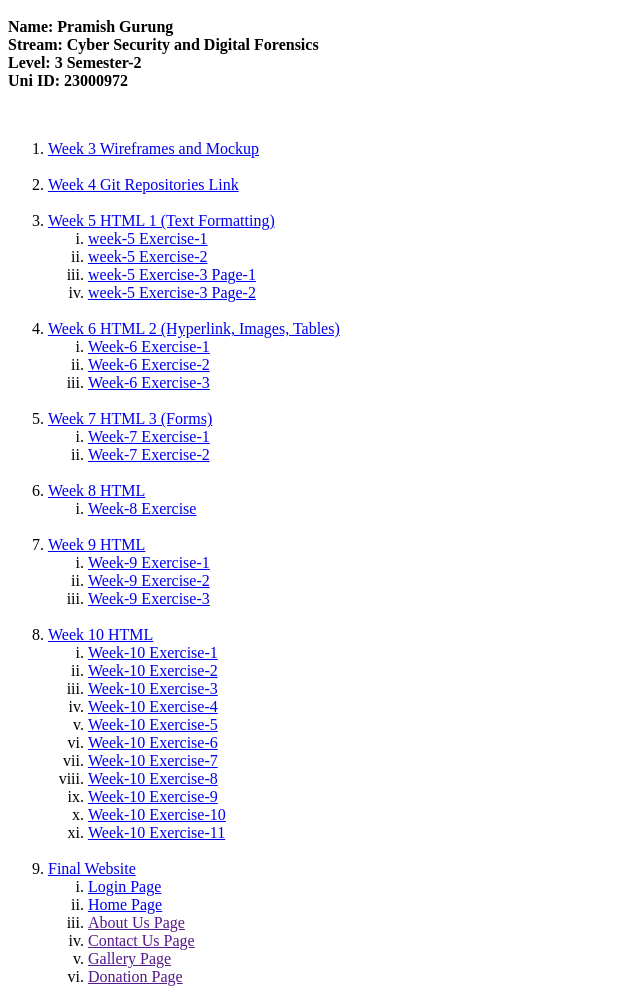
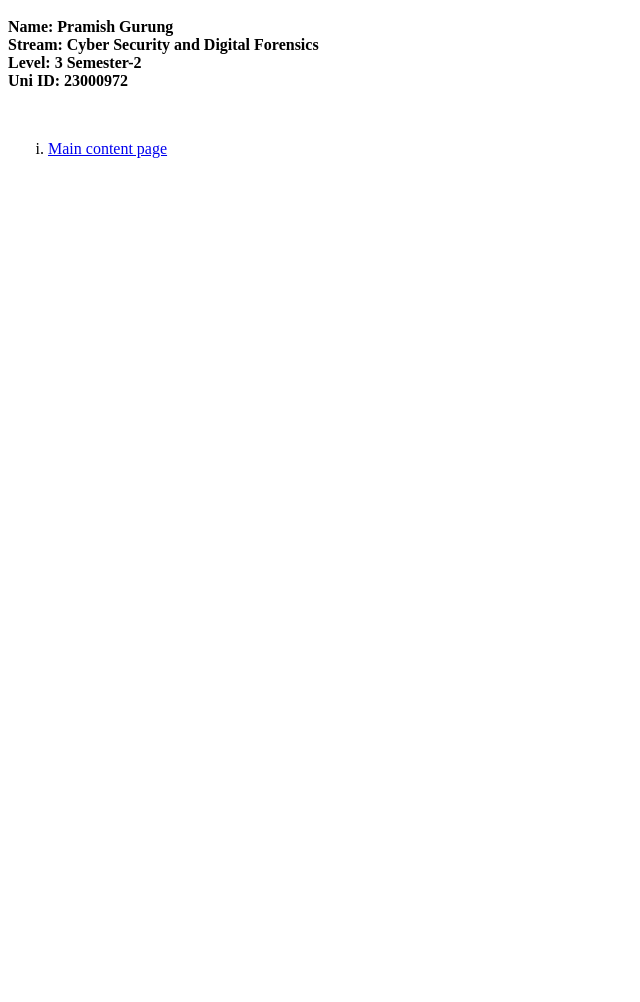
Before and after one commit to Pramish-Gurung9/Assignment, a plain HTML site: page content.html in a window 1280 px wide. Shown: the part 48-1050 px from the top of the page, without its empty margins (0-640 px from the left). After the commit the page ends 800 px from the top, so only its background shows below. Drawn offline with Linux system fonts and the light colour scheme.

Commit message:
Update content.html

```diff
--- a/content.html
+++ b/content.html
@@ -6,68 +6,8 @@
 <h1>All assignments from week 3 to week 7</h1>
 <p> <b>Name: Pramish Gurung <br> Stream: Cyber Security and Digital Forensics <br> Level: 3 Semester-2 <br> Uni ID:
 23000972</b></p><br>
-<ol type="1" start=1>
-   <li><a href="https://app.moqups.com/S211B2rrVg2wg6BUKsToPzrLdYMsCB5t/view/page/ad64222d5">Week 3 Wireframes and Mockup</a></li><br>
-   <li><a href="https://github.com/Pramish-Gurung9/IT.git">Week 4 Git Repositories Link</a></li>
-    <br>
-   <li><a href="w5">Week 5 HTML 1 (Text Formatting)</a></li>
-       <ol type="i" start=1>
-		<li><a href="w5\ex1.html">week-5 Exercise-1 </a></li>
-		<li><a href="w5\ex2.html">week-5 Exercise-2 </a></li>
-            <li><a href="w5\ex3.html">week-5 Exercise-3 Page-1 </a></li>
-            <li><a href="w5\ex3-II.html">week-5 Exercise-3 Page-2 </a></li>
-      </ol>
-    <br>
-   <li><a href="w6">Week 6 HTML 2 (Hyperlink, Images, Tables)</a></li>
-       <ol type="i" start=1>
-		<li><a href="w6\ex1.html">Week-6 Exercise-1 </a></li>
-		<li><a href="w6\home.html">Week-6 Exercise-2 </a></li>
-            <li><a href="w6\ex3.html">Week-6 Exercise-3 </a></li>
-        </ol>
-    <br>
-    <li><a href="w7">Week 7 HTML 3 (Forms)</a></li>
-        <ol type="i" start=1>
-		<li><a href="w7\ex1.html">Week-7 Exercise-1 </a></li>
-		<li><a href="w7\ex2.html">Week-7 Exercise-2 </a></li>
-        </ol>
-    <br>
-   <li><a href="w8">Week 8 HTML</a></li>
-        <ol type="i" start=1>
-		<li><a href="w8\index.html">Week-8 Exercise </a></li>
-        </ol>
-    <br>
-     <li><a href="w9">Week 9 HTML</a></li>
-        <ol type="i" start=1>
-		<li><a href="w9\task1.html">Week-9 Exercise-1 </a></li>
-		<li><a href="w9\pirate.html">Week-9 Exercise-2 </a></li>
-		<li><a href="w9\task3.html">Week-9 Exercise-3 </a></li>
-        </ol>
-    <br>
-     <li><a href="w10">Week 10 HTML</a></li>
-        <ol type="i" start=1>
-		<li><a href="w10\task1.html">Week-10 Exercise-1 </a></li>
-		<li><a href="w10\task2.html">Week-10 Exercise-2 </a></li>
-		<li><a href="w10\task3.html">Week-10 Exercise-3 </a></li>
-		<li><a href="w10\task4.html">Week-10 Exercise-4 </a></li>
-		<li><a href="w10\task5\5.html">Week-10 Exercise-5 </a></li>
-		<li><a href="w10\task6.html">Week-10 Exercise-6 </a></li>
-		<li><a href="w10\task7.html">Week-10 Exercise-7 </a></li>
-		<li><a href="w10\task8.html">Week-10 Exercise-8 </a></li>
-		<li><a href="w10\task9.html">Week-10 Exercise-9 </a></li>
-		<li><a href="w10\task10.html">Week-10 Exercise-10 </a></li>
-		<li><a href="w10\task11.html">Week-10 Exercise-11 </a></li>
-        </ol>
-    <br>
-    <li><a href="Final-web">Final Website</a></li>
-        <ol type="i" start=1>
-        <li><a href="Final-web\login.html">Login Page</a></li>
-		<li><a href="Final-web\index.html">Home Page</a></li>
-		<li><a href=""Final-web\about.html">About Us Page</a></li>
-        <li><a href=""Final-web\contactus.html">Contact Us Page</a></li>
-        <li><a href=""Final-web\gallery.html">Gallery Page</a></li>
-        <li><a href=""Final-web\donate.html">Donation Page</a></li>
-        </ol>
-</ol>
-
+	<ol type="i" start=1>
+		<li><a href="assignment\content.html">Main content page</a></li>
+	</ol>
 </body>
 </html>
```
